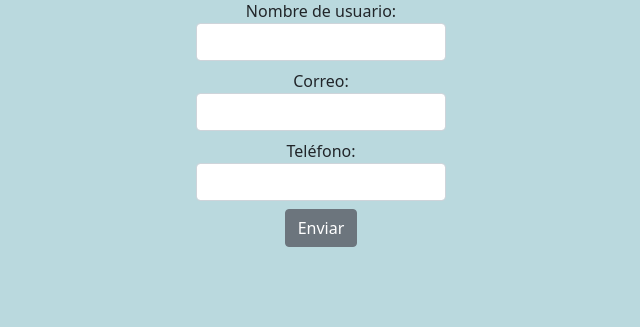
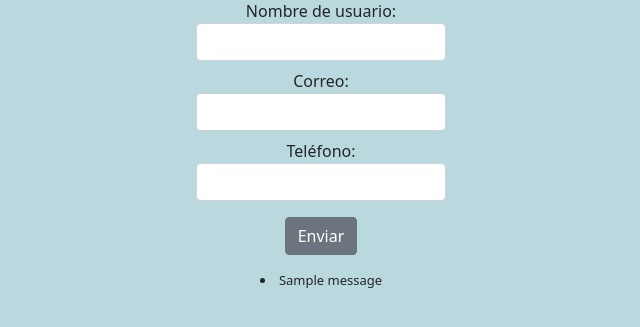
Before and after one commit to arianafm/CorgiTech, a Flask app: page /usuario/registrar in a window 1280 px wide. Shown: the part 293-620 px from the top of the page, without its empty margins (319-959 px from the left). Run offline with Flask 2, Linux system fonts and the light colour scheme; tables that the repository leaves empty hold one stand-in row (values such as "Sample post"); one stand-in notice (Sample message) is shown; some libraries are stand-ins or nearby versions.

Commit message:
Agregando más errores a RegistrarUsuario e IniciarSesion, y cambiandoles un poco el formato a uno más amigable

```diff
--- a/PrimeraIteracion/src/controlador/usuario_controlador.py
+++ b/PrimeraIteracion/src/controlador/usuario_controlador.py
@@ -69,7 +69,19 @@ def registrar():
 
   correo = comment_form.correo.data
 
+  checando_usuario = modelo.usuario.Usuario.query.filter_by(usuario = comment_form.usuario.data).first()
+
+  checando_correo = modelo.usuario.Usuario.query.filter_by(correo = comment_form.correo.data).first()
+
   if request.method == 'POST' and comment_form.validate():
+
+    if checando_usuario is not None:
+      flash("El nombre de usuario ya está en uso.")
+      return render_template('/RegistrarUsuario/index.html', form = comment_form)
+
+    if checando_correo is not None:
+      flash("El correo ya está en uso.")
+      return render_template('/RegistrarUsuario/index.html', form = comment_form)
 
     try:
       usuario_nuevo = modelo.usuario.Usuario( usuario = comment_form.usuario.data,
--- a/PrimeraIteracion/src/static/ConfirmacionRegistro/confirmacion_registro.css
+++ b/PrimeraIteracion/src/static/ConfirmacionRegistro/confirmacion_registro.css
@@ -31,8 +31,3 @@ body {
 	margin: 20px 0px;
 	font-weight: bold;
 }
-
-.aviso-container {
-	font-size: x-small;
-	color: #A5AAB6;
-}
--- a/PrimeraIteracion/src/static/RegistrarUsuario/registrar_usuario.css
+++ b/PrimeraIteracion/src/static/RegistrarUsuario/registrar_usuario.css
@@ -17,3 +17,7 @@ body {
     margin-left: auto;
     margin-right: auto;
 }
+
+.aviso-container {
+	font-size: small;
+}
--- a/PrimeraIteracion/src/templates/IniciarSesion/forms.py
+++ b/PrimeraIteracion/src/templates/IniciarSesion/forms.py
@@ -11,14 +11,14 @@ class LoginForm(Form):
     usuario = StringField('Nombre de usuario:',
             [
                 validators.Required(message = "El nombre de usuario es requerido."),
-                validators.length(min=5, max=20, message='Ingrese un nombre de usuario válido.')
+                validators.length(min=5, max=20, message='Ingrese un nombre de usuario válido. Son requeridos mínimo 5 caracteres y máximo 20.')
 
             ]
             )
     contrasena = StringField('Contraseña:',
             [
                 validators.Required(message = "La contraseña es requerida."),
-                validators.length(min=10, max=10, message='Ingrese una contraseña válida.')
+                validators.length(min=10, max=10, message='Ingrese una contraseña válida. Son requeridos 10 caracteres.')
 
             ]
             )
--- a/PrimeraIteracion/src/templates/RegistrarUsuario/_macro.html
+++ b/PrimeraIteracion/src/templates/RegistrarUsuario/_macro.html
@@ -1,12 +1,13 @@
+<link href="../../static/RegistrarUsuario/registrar_usuario.css"  rel="stylesheet">
 {% macro render_field(field) %}
     <td> {{ field.label }} </td>
     <dd> {{ field(**kwargs)|safe}} </dd>
 
     {% if field.errors %}
-        <ul>
+        <div>
             {% for error in field.errors %}
-            <li> {{ error }} </li>
+            <li class="aviso-container"> {{ error }} </li>
             {% endfor%}
-        </ul>
+        </div>
     {% endif %}
 {% endmacro %}
--- a/PrimeraIteracion/src/templates/RegistrarUsuario/forms.py
+++ b/PrimeraIteracion/src/templates/RegistrarUsuario/forms.py
@@ -11,7 +11,7 @@ class CommentForm(Form):
     usuario = StringField('Nombre de usuario:',
             [
                 validators.Required(message = "El nombre de usuario es requerido."),
-                validators.length(min=5, max=20, message='Ingrese un nombre de usuario válido.')
+                validators.length(min=5, max=20, message='Ingrese un nombre de usuario válido. Son requeridos mínimo 5 caracteres y máximo 20.')
 
             ]
             )
@@ -25,6 +25,6 @@ class CommentForm(Form):
             [
                 validators.Required(message = "El teléfono es requerido."),
                 validators.Regexp('^\d', message="Este campo solo debe contener números."),
-                validators.length(min=10, max=10, message='Ingrese un teléfono válido.')
+                validators.length(min=10, max=10, message='Ingrese un teléfono válido. Son requeridos 10 números.')
             ]
             )
--- a/PrimeraIteracion/src/templates/RegistrarUsuario/index.html
+++ b/PrimeraIteracion/src/templates/RegistrarUsuario/index.html
@@ -25,7 +25,14 @@
                     {{render_field(form.usuario, class="form-control")}}
                     {{render_field(form.correo, class="form-control")}}
                     {{render_field(form.telefono, class="form-control")}}
-                    <button type="submit" class="btn btn-secondary">Enviar</button>
+                    <button type="submit" class="m-2 btn btn-secondary">Enviar</button>
+                    <div class="row m-2">
+                        {% for message in get_flashed_messages() %}
+                            <div>
+                                <li class="aviso-container">{{ message }}</li>
+                            </div>
+                        {% endfor %}
+                    </div>
                 </form>
                 {% endblock %}
             </div>
```
